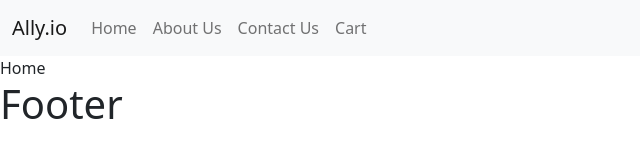
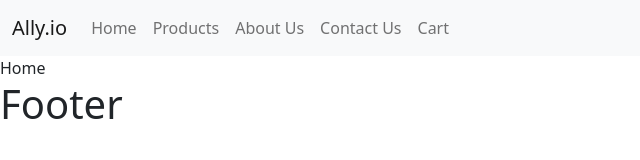
Before and after one commit to yash-ally/movies-app, a React (Create React App) app: page / in a window 1280 px wide. Shown: the top 160 px of the page, without its empty margins (0-640 px from the left). Built offline with nearby package versions, Linux system fonts and the light colour scheme; a web font is replaced by a local one.

Commit message:
links updated for shoplane

```diff
--- a/src/App.js
+++ b/src/App.js
@@ -15,21 +15,21 @@ import Product_Details from './component/Product_Details'
 import {BrowserRouter, Route, Switch} from 'react-router-dom'
 
 const App = () => {  //sfc
+  const path = process.env.PUBLIC_URL
   return (
+
     <div>
-
-
 
       {/* <Products/> */}
       <BrowserRouter>
       <Topbar />
         <Switch>
-            <Route path="/" exact component={Home} />
-            <Route path="/about" component={About} />
-            <Route path="/contact"  component={Contact} />
-            <Route path="/cart"  component={Cart} />
-            <Route path="/products" exact component={PDP} />
-            <Route path="/products/:id"  component={Product_Details} />
+            <Route path={`${path}/`} exact component={Home} />
+            <Route path={`${path}/about`} component={About} />
+            <Route path={`${path}/contact`}  component={Contact} />
+            <Route path={`${path}/cart`}  component={Cart} />
+            <Route path={`${path}/products`} exact component={PDP} />
+            <Route path={`${path}/products/:id`}  component={Product_Details} />
             <Route component={()=><h1>404 Not Found</h1>}/>
         </Switch>
         <Footer />
--- a/src/component/Topbar/index.js
+++ b/src/component/Topbar/index.js
@@ -2,6 +2,7 @@ import React from 'react';
 import { Link } from 'react-router-dom';
 
 const Topbar = () => {
+  const path = process.env.PUBLIC_URL
     return (
       <div>
           <nav className="navbar navbar-expand-lg navbar-light bg-light">
@@ -13,17 +14,21 @@ const Topbar = () => {
             <div className="collapse navbar-collapse" id="navbarNav">
               <ul className="navbar-nav">
                 <li className="nav-item">
-                  <Link to="../" className="nav-link">Home</Link>
+                  <Link to={`${path}/`} className="nav-link">Home</Link>
                 </li>
                 <li className="nav-item">
-                  <Link to="../About" className="nav-link">About Us</Link>
+                  <Link to={`${path}/products`} className="nav-link">Products</Link>
                 </li>
                 <li className="nav-item">
-                  <Link to="../Contact" className="nav-link">Contact Us</Link>
+                  <Link to={`${path}/about`} className="nav-link">About Us</Link>
                 </li>
                 <li className="nav-item">
-                  <Link to="../Cart" className="nav-link">Cart</Link>
+                  <Link to={`${path}/contact`} className="nav-link">Contact Us</Link>
                 </li>
+                <li className="nav-item">
+                  <Link to={`${path}/cart`} className="nav-link">Cart</Link>
+                </li>
+
               </ul>
             </div>
           </div>
```
